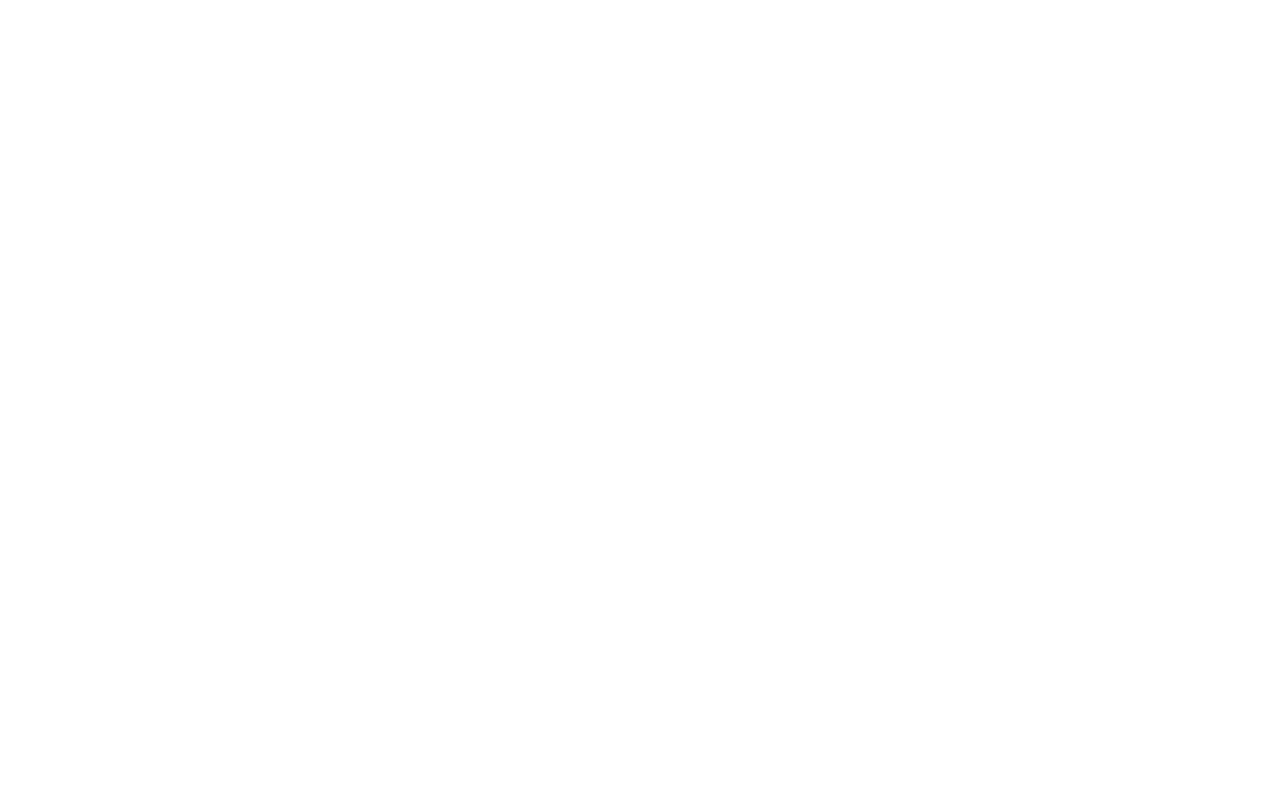
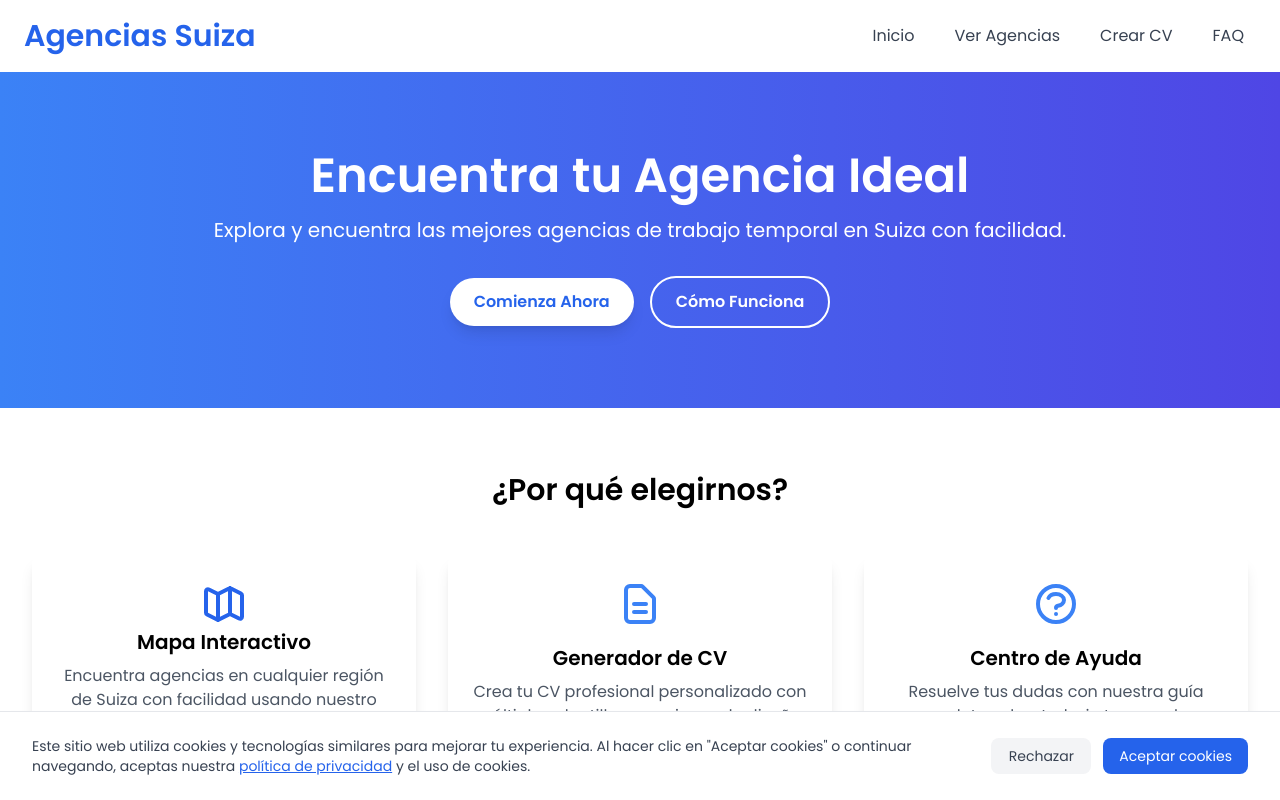
Before and after one commit to mabatista2010/directorio-agencias-suiza, a Next.js app: page / in a window 1280 px wide. Shown: the top 800 px of the page. Built offline with nearby package versions, Linux system fonts and the light colour scheme.

Commit message:
correction Google TAG manager

```diff
--- a/pages/_app.js
+++ b/pages/_app.js
@@ -1,40 +1,32 @@
-// pages/_document.js
-import { Html, Head, Main, NextScript } from 'next/document';
+// pages/_app.js
+import { useState, useEffect } from 'react';
+import Script from 'next/script';
+import CookieBanner from '../components/CookieBanner';
+import '../styles/globals.css';
 
-export default function Document() {
+function MyApp({ Component, pageProps }) {
+  const [mounted, setMounted] = useState(false);
+
+  useEffect(() => {
+    setMounted(true);
+    // Cargar el CSS de Quill solo en el cliente
+    if (typeof window !== 'undefined') {
+      import('react-quill/dist/quill.snow.css');
+    }
+  }, []);
+
   return (
-    <Html lang="es">
-      <Head>
-        {/* Google Tag Manager */}
-        <script
-          dangerouslySetInnerHTML={{
-            __html: `(function(w,d,s,l,i){w[l]=w[l]||[];w[l].push({'gtm.start':
-            new Date().getTime(),event:'gtm.js'});var f=d.getElementsByTagName(s)[0],
-            j=d.createElement(s),dl=l!='dataLayer'?'&l='+l:'';j.async=true;j.src=
-            'https://www.googletagmanager.com/gtm.js?id='+i+dl;f.parentNode.insertBefore(j,f);
-            })(window,document,'script','dataLayer','GTM-WWTBM8L7');`
-          }}
-        />
-
-        {/* Fuentes de Google Fonts */}
-        <link
-          href="https://fonts.googleapis.com/css2?family=Poppins:wght@400;600&display=swap"
-          rel="stylesheet"
-        />
-      </Head>
-      <body className="font-sans">
-        {/* Google Tag Manager (noscript) */}
-        <noscript>
-          <iframe
-            src="https://www.googletagmanager.com/ns.html?id=GTM-WWTBM8L7"
-            height="0"
-            width="0"
-            style={{display: 'none', visibility: 'hidden'}}
-          />
-        </noscript>
-        <Main />
-        <NextScript />
-      </body>
-    </Html>
+    <>
+      <Script
+        async
+        src="https://pagead2.googlesyndication.com/pagead/js/adsbygoogle.js?client=ca-pub-7676657640751958"
+        crossOrigin="anonymous"
+        strategy="afterInteractive"
+      />
+      <Component {...pageProps} />
+      {mounted && <CookieBanner />}
+    </>
   );
 }
+
+export default MyApp;
--- a/pages/_document.js
+++ b/pages/_document.js
@@ -1,21 +1,37 @@
 // pages/_document.js
-
 import { Html, Head, Main, NextScript } from 'next/document';
 
 export default function Document() {
   return (
     <Html lang="es">
       <Head>
+        {/* Google Tag Manager */}
+        <script
+          dangerouslySetInnerHTML={{
+            __html: `(function(w,d,s,l,i){w[l]=w[l]||[];w[l].push({'gtm.start':
+            new Date().getTime(),event:'gtm.js'});var f=d.getElementsByTagName(s)[0],
+            j=d.createElement(s),dl=l!='dataLayer'?'&l='+l:'';j.async=true;j.src=
+            'https://www.googletagmanager.com/gtm.js?id='+i+dl;f.parentNode.insertBefore(j,f);
+            })(window,document,'script','dataLayer','GTM-WWTBM8L7');`
+          }}
+        />
 
         {/* Fuentes de Google Fonts */}
         <link
           href="https://fonts.googleapis.com/css2?family=Poppins:wght@400;600&display=swap"
           rel="stylesheet"
         />
-
-        {/* Otros enlaces a estilos o scripts externos pueden ir aquí */}
       </Head>
       <body className="font-sans">
+        {/* Google Tag Manager (noscript) */}
+        <noscript>
+          <iframe
+            src="https://www.googletagmanager.com/ns.html?id=GTM-WWTBM8L7"
+            height="0"
+            width="0"
+            style={{display: 'none', visibility: 'hidden'}}
+          />
+        </noscript>
         <Main />
         <NextScript />
       </body>
```
